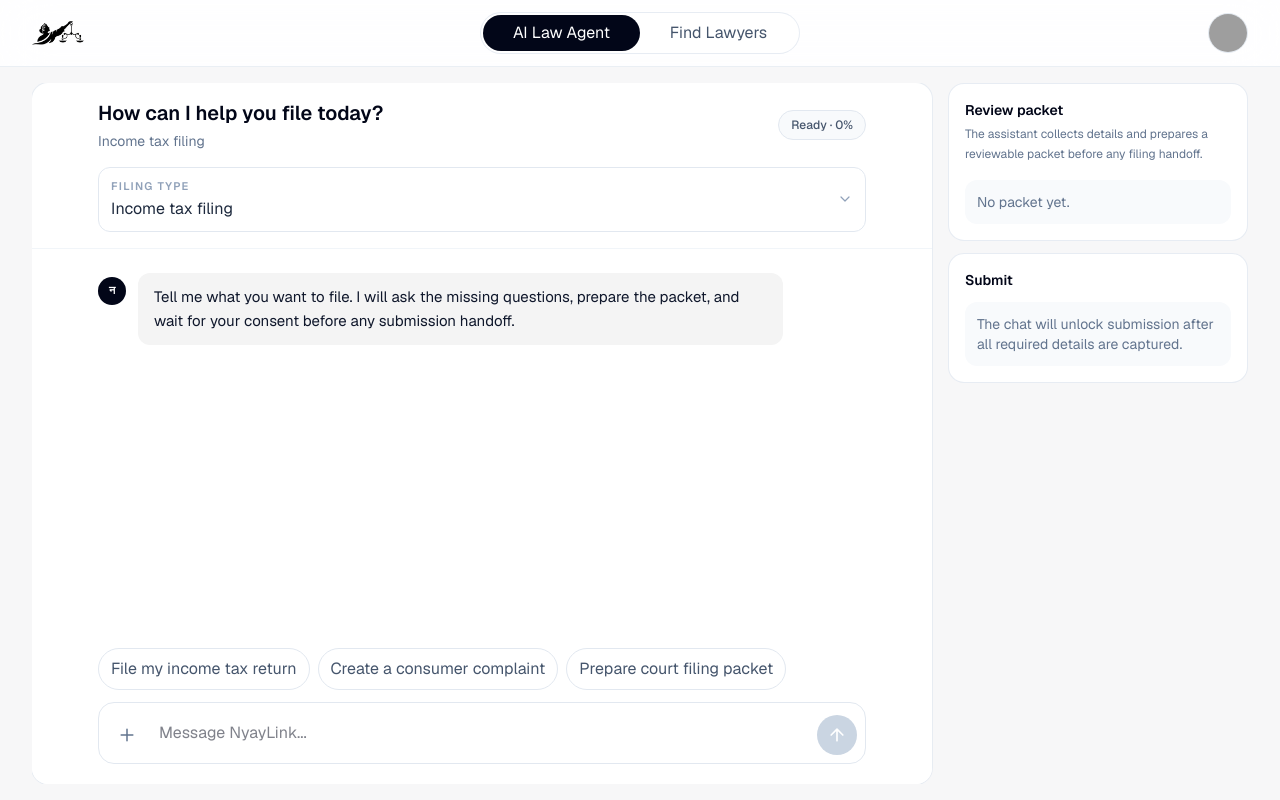
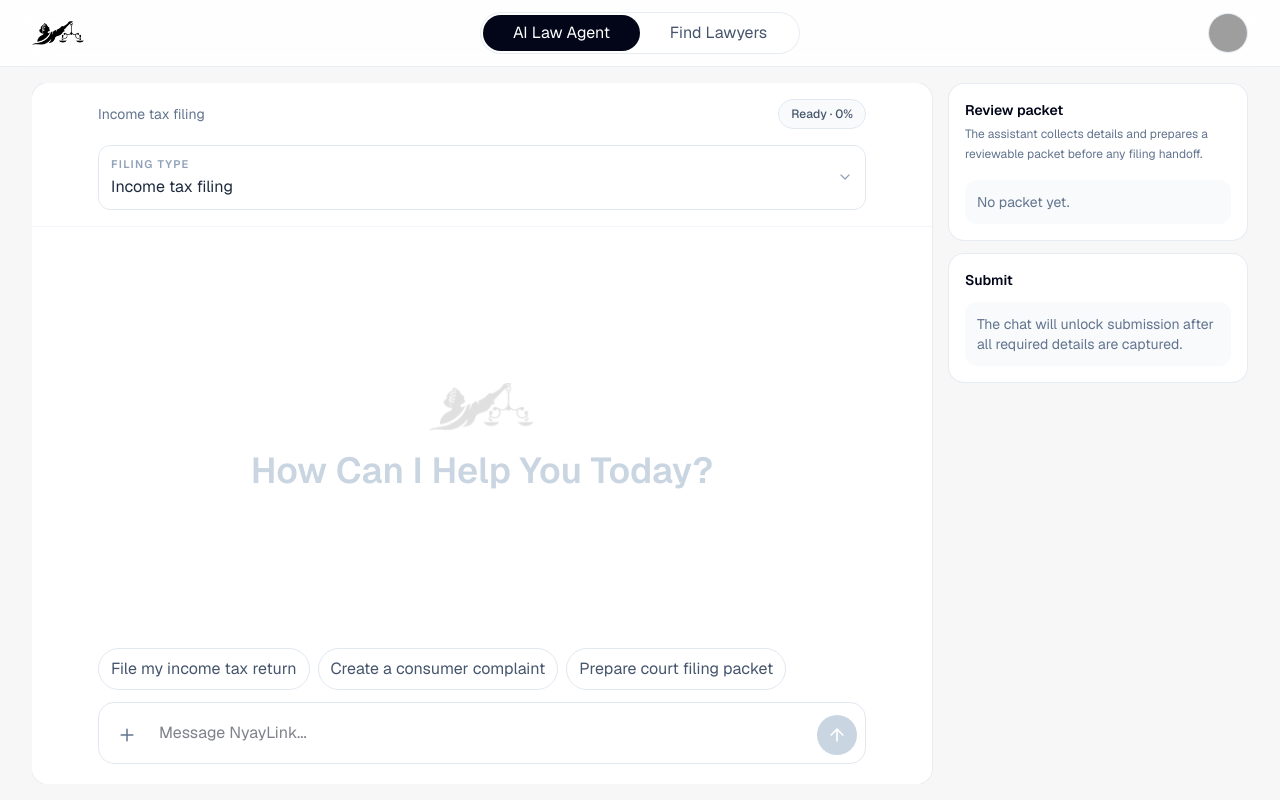
Before and after one commit to farzeenilyaszargar/Caseway, a Next.js app: page /assistant in a window 1280 px wide. Built offline with nearby package versions, Linux system fonts and the light colour scheme; grey boxes are pictures that could not be loaded.

Commit message:
Add centered empty chat prompt

```diff
--- a/app/assistant/page.tsx
+++ b/app/assistant/page.tsx
@@ -230,12 +230,7 @@ export default function AssistantPage() {
   const [workflows, setWorkflows] = useState<Workflow[]>([]);
   const [selectedWorkflowId, setSelectedWorkflowId] = useState<Workflow["id"]>("income_tax_return");
   const [selectedIntegrationId, setSelectedIntegrationId] = useState<Integration["id"]>("income_tax_eri");
-  const [messages, setMessages] = useState<ChatMessage[]>([
-    {
-      role: "assistant",
-      text: "Tell me what you want to file. I will ask the missing questions, prepare the packet, and wait for your consent before any submission handoff.",
-    },
-  ]);
+  const [messages, setMessages] = useState<ChatMessage[]>([]);
   const [input, setInput] = useState("");
   const [collected, setCollected] = useState<Record<string, string>>({});
   const [agentTurn, setAgentTurn] = useState<AgentTurn | null>(null);
@@ -401,14 +396,7 @@ export default function AssistantPage() {
     setAgentTurn(null);
     setConsent(false);
     setSubmission(null);
-    setMessages([
-      {
-        role: "assistant",
-        text: workflow
-          ? `Starting ${workflow.name}. Tell me what you already know, or type start and I will ask the first question.`
-          : "Tell me what you want to file.",
-      },
-    ]);
+    setMessages([]);
   }
 
   async function submitPacket() {
@@ -536,6 +524,7 @@ export default function AssistantPage() {
     </div>
   );
   const canSend = input.trim().length > 0 || attachedDocuments.length > 0;
+  const noChatStarted = messages.length === 0;
 
   return (
     <AppShell headerAction={headerToggle}>
@@ -550,10 +539,8 @@ export default function AssistantPage() {
               <div className="border-b border-slate-100 px-4 py-4 sm:px-6">
                 <div className="mx-auto flex max-w-3xl flex-wrap items-center justify-between gap-3">
                   <div className="min-w-0">
-                    <h1 className="text-lg font-semibold tracking-normal text-slate-950 sm:text-xl">
-                      How can I help you file today?
-                    </h1>
-                    <p className="mt-1 truncate text-sm text-slate-500">
+                    <h1 className="sr-only">AI Law Agent</h1>
+                    <p className="truncate text-sm text-slate-500">
                       {activeWorkflow?.name || "Choose a filing type"}
                     </p>
                   </div>
@@ -575,8 +562,22 @@ export default function AssistantPage() {
                 </div>
               </div>
 
-              <div className="min-h-0 flex-1 overflow-y-auto bg-white px-3 py-6 sm:px-6">
-                <div className="mx-auto max-w-3xl space-y-6">
+              <div className="relative min-h-0 flex-1 overflow-y-auto bg-white px-3 py-6 sm:px-6">
+                {noChatStarted ? (
+                  <div className="pointer-events-none absolute inset-0 grid place-items-center px-6">
+                    <div className="flex flex-col items-center">
+                      <span
+                        aria-hidden="true"
+                        className="h-12 w-28 bg-contain bg-center bg-no-repeat opacity-[0.12]"
+                        style={{ backgroundImage: "url('/nyaylink-logo.png')" }}
+                      />
+                      <p className="mt-5 text-center text-3xl font-semibold tracking-normal text-slate-300 sm:text-4xl">
+                        How Can I Help You Today?
+                      </p>
+                    </div>
+                  </div>
+                ) : null}
+                <div className="relative z-10 mx-auto max-w-3xl space-y-6">
                   {messages.map((message, index) => (
                     <div
                       key={`${message.role}-${index}`}
```
